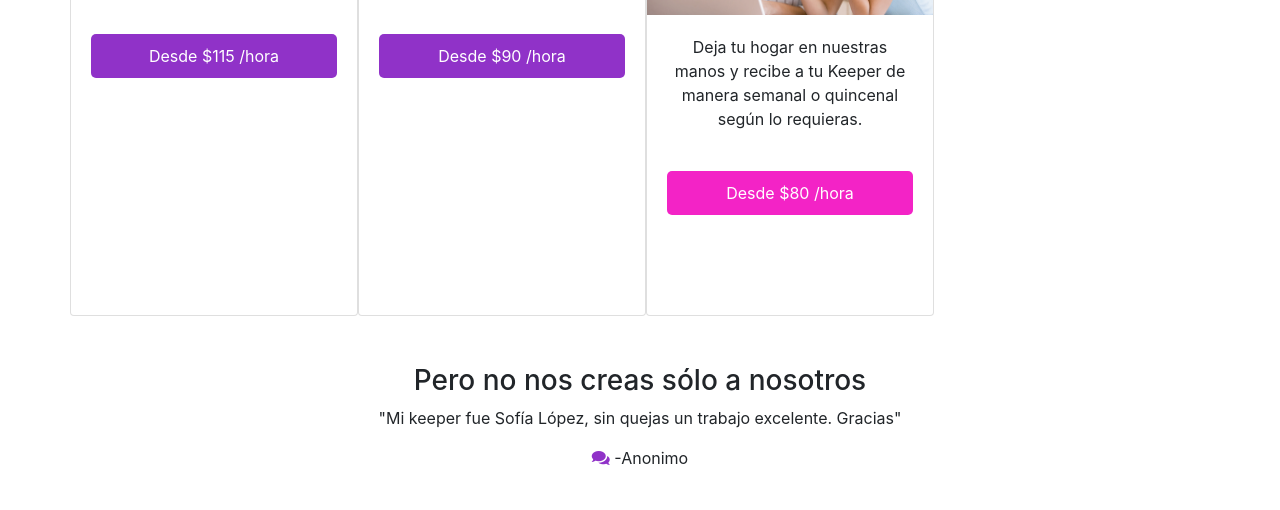
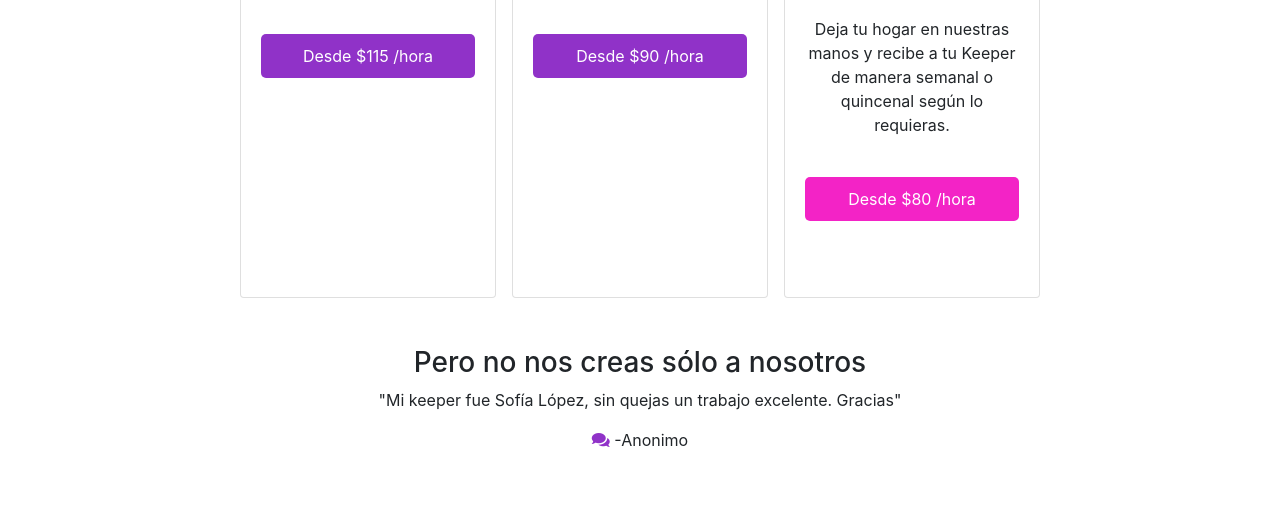
Before and after one commit to rescalanteo/jelpmipractice, a plain HTML site: page index.html in a window 1280 px wide. Shown: the part 695-1205 px from the top of the page. Drawn offline with nearby package versions, Linux system fonts and the light colour scheme.

Commit message:
correccion cards en medio

```diff
--- a/index.html
+++ b/index.html
@@ -84,9 +84,9 @@
 
     <section>
     	<div class="container">
-    		<div class="row mb-5 ">
-    			<div class="col-m-4 centrar-cards">
-    				<div class="card mt-4" style="width: 18rem;">
+    		<div class="row mb-5 cards-flex">
+    			<div class="col-m-4 centrar-cards mx-2">
+    				<div class="card mt-4" style="width: 16rem;">
     				  <img class="card-img-top" src="src/img/img_section3A.png" alt="Card image cap">
                       <div class="card-img-overlay card-caption">
                         <div class="card-align mt-5 mx-2">
@@ -100,8 +100,8 @@
     				  </div>
     				</div>
     			</div>
-    			<div class="col-m-4 centrar-cards">
-    				<div class="card mt-4 " style="width: 18rem;">
+    			<div class="col-m-4 centrar-cards mx-2">
+    				<div class="card mt-4 " style="width: 16rem;">
                      <div class="card-img-overlay card-caption"">
                         <div class="card-align mt-5 mx-2">
                           <h2 class="card-title">Único</h2>
@@ -115,8 +115,8 @@
     				  </div>
     				</div>
     			</div>
-    			<div class="col-m-4 centrar-cards">
-                    <div class="card mt-4" style="width: 18rem;">
+    			<div class="col-m-4 centrar-cards mx-2">
+                    <div class="card mt-4" style="width: 16rem;">
                         <div class="card-img-overlay card-caption">
                           <div class="card-align mt-5 mx-2">
                             <h2 class="card-title">Recurrente</h2>
--- a/src/css/estilos.css
+++ b/src/css/estilos.css
@@ -176,3 +176,7 @@ ul{
 	display: flex;
 	justify-content: center;
 }
+.cards-flex{
+	display: flex;
+	justify-content: center;
+}
```
